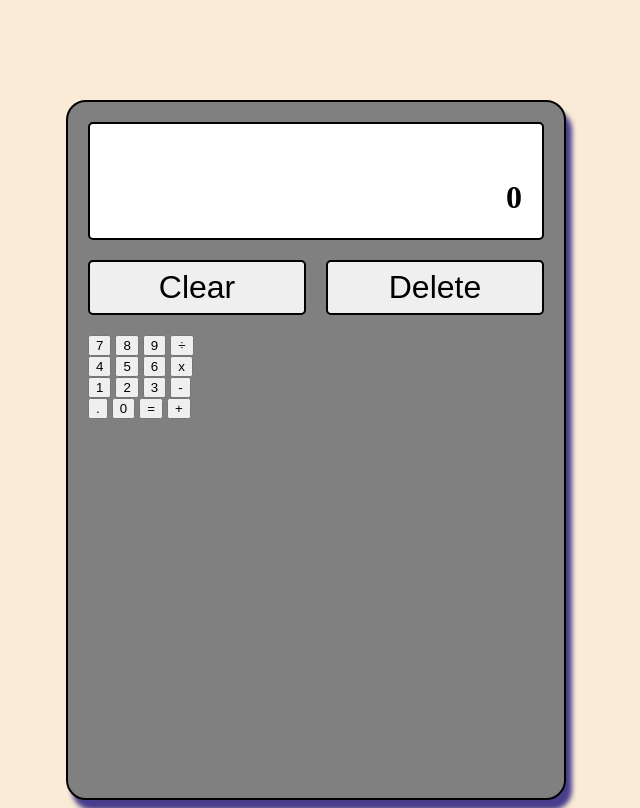
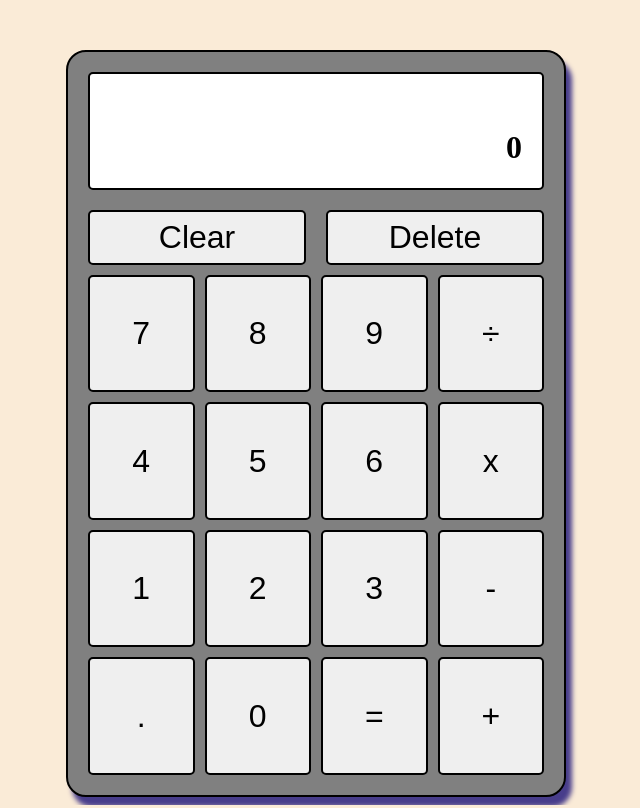
Before and after one commit to BoomBoomDrake/calculator-app, a plain HTML site: page index.html in a window 1280 px wide. Shown: the whole page, without its empty margins (324-964 px from the left). Drawn offline with Linux system fonts and the light colour scheme.

Commit message:
Style button container, rows, and buttons

```diff
--- a/style.css
+++ b/style.css
@@ -8,10 +8,10 @@ body {
 
 
 #calcBody {
-    margin: 100px auto auto;
+    margin: 50px auto auto;
     padding: 20px;
     width: 500px;
-    height: 700px;
+    /* height: 700px; */
     background-color: grey;
     border-radius: 20px;
     border: 2px solid black;
@@ -46,8 +46,36 @@ body {
 #clr, #del {
     width: 50%;
     height: 55px;
-    margin-bottom: 20px;
+    margin-bottom: 10px;
     border: 2px solid black;
     border-radius: 5px;
     font-size: xx-large;
 }
+
+.btnCont {
+    width: 100%;
+    height: 500px;
+    margin: 0;
+    padding: 0;
+    display: flex;
+    flex-direction: column;
+    justify-content: space-evenly;
+    gap: 10px;
+}
+
+.row {
+    margin: 0;
+    padding: 0;
+    height: 25%;
+    display: flex;
+    justify-content: space-between;
+    gap: 10px;
+}
+
+.btnCont button {
+    width: 25%;
+    height: 100%;
+    border: 2px solid black;
+    border-radius: 5px;
+    font-size: xx-large;
+}
```
